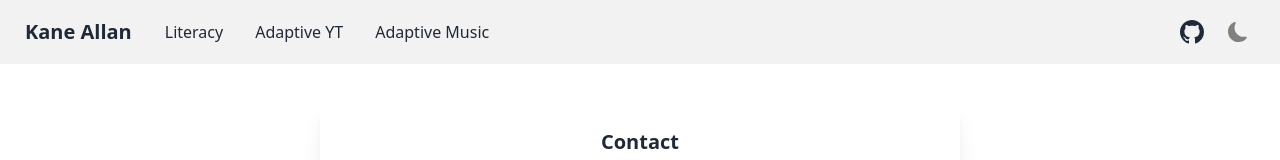
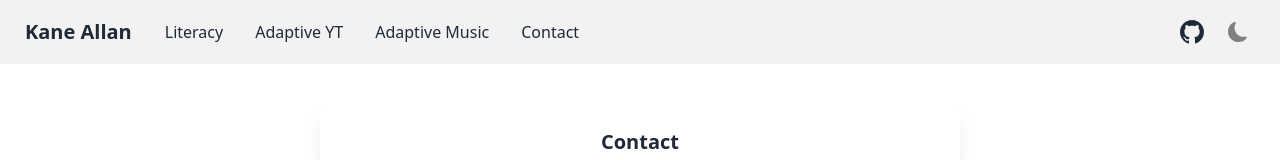
Before and after one commit to Enakers/portfolio, a Next.js app: page /contact in a window 1280 px wide. Shown: the top 160 px of the page. Built offline with nearby package versions, Linux system fonts and the light colour scheme.

Commit message:
feat: add contact form link to nav

```diff
--- a/src/components/Layout/Navbar/Nav.tsx
+++ b/src/components/Layout/Navbar/Nav.tsx
@@ -8,11 +8,7 @@ const Nav = ({className}: Props) => {
   return (
     <ul className={className}>
       <li>
-        <a
-          href="https://docs.enak-nalla.dev/literacy"
-          rel="noreferrer"
-          target="_blank"
-        >
+        <a href="https://docs.enak-nalla.dev/literacy" rel="noreferrer" target="_blank">
           Literacy
         </a>
       </li>
@@ -28,6 +24,11 @@ const Nav = ({className}: Props) => {
           <a>Adaptive Music</a>
         </Link>
       </li>
+      <li>
+        <Link href="/contact">
+          <a>Contact</a>
+        </Link>
+      </li>
     </ul>
   );
 };
```
